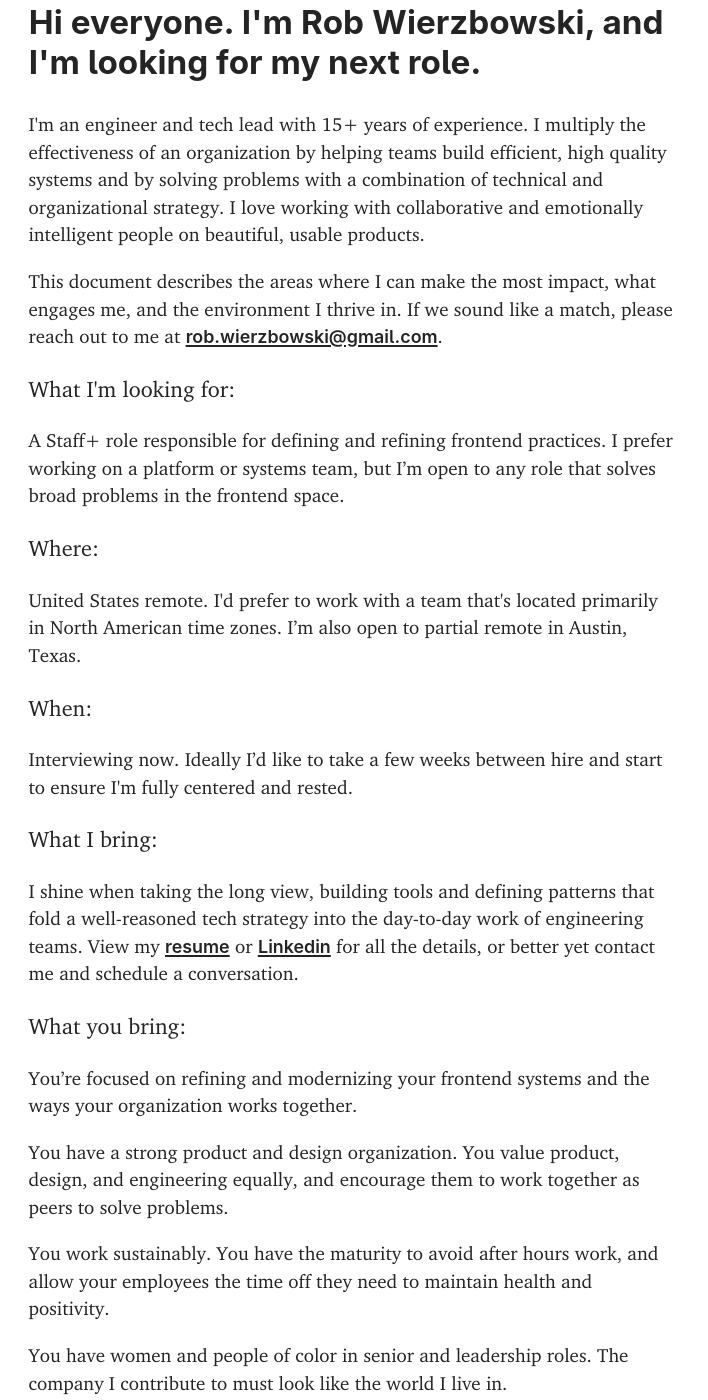
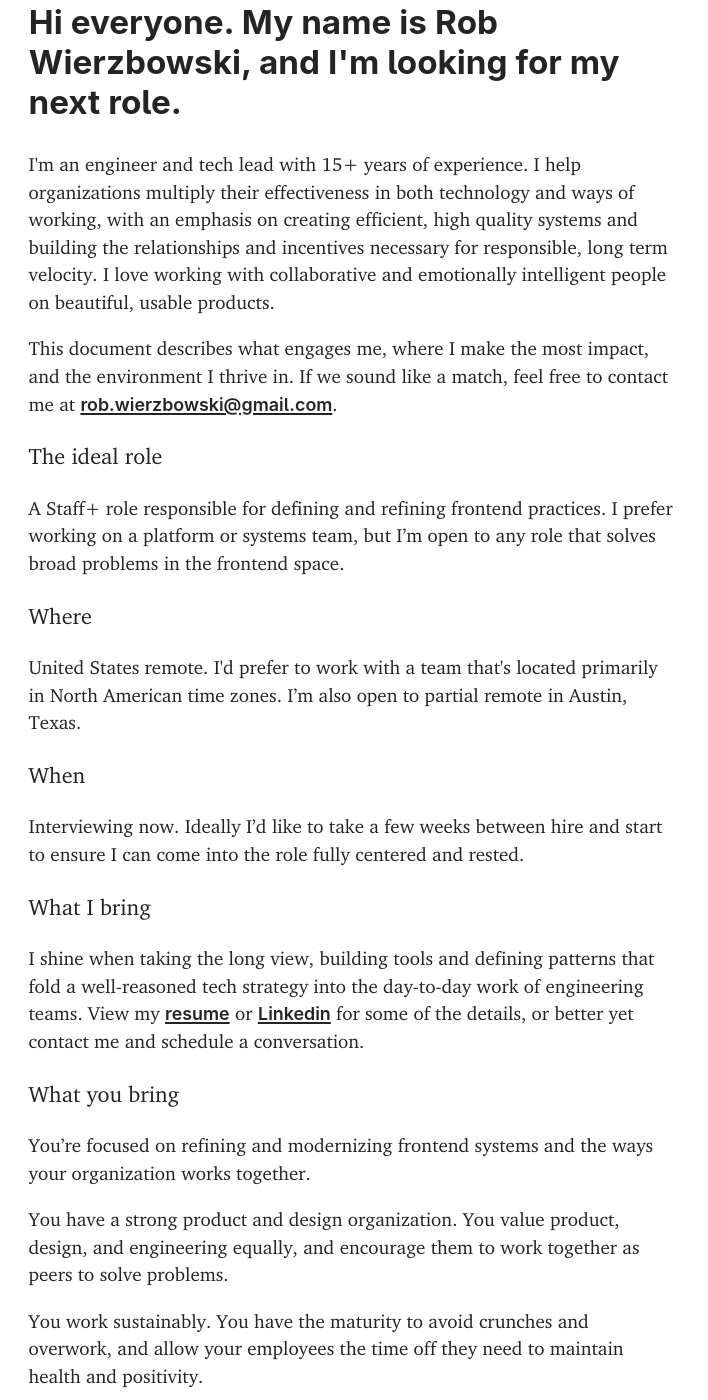
Before and after one commit to robwierzbowski/site, a plain HTML site: page src/drafts/hire.html in a window 1280 px wide. Shown: the part 54-1454 px from the top of the page, without its empty margins (0-708 px from the left). Drawn offline with Linux system fonts and the light colour scheme.

Commit message:
Embetter hire me content

```diff
--- a/src/drafts/hire.html
+++ b/src/drafts/hire.html
@@ -34,11 +34,11 @@
       href="/Inter-Variable_slnt,wght-micro-subset.2022-02-23.woff2"
     />
 
-    <title>Rob Wierzbowski</title>
+    <title>Looking for my next role :: Rob Wierzbowski</title>
 
     <meta
       name="description"
-      content="Principal/Staff frontend engineer focusing on frontend platform, ways of working, and organizational efficiency"
+      content="If you're looking for a Staff+ frontend engineer and tech leader, read on."
     />
 
     <style type="text/css">
@@ -329,22 +329,24 @@
       <article class="content">
         <section>
           <h1 class="title">
-            Hi everyone. I'm Rob Wierzbowski, and I'm looking for my next role.
+            Hi everyone. My name is Rob Wierzbowski, and I'm looking for my next
+            role.
           </h1>
 
           <p>
-            I'm an engineer and tech lead with 15+ years of experience. I
-            multiply the effectiveness of an organization by helping teams build
-            efficient, high quality systems and by solving problems with a
-            combination of technical and organizational strategy. I love working
-            with collaborative and emotionally intelligent people on beautiful,
+            I'm an engineer and tech lead with 15+ years of experience. I help
+            organizations multiply their effectiveness in both technology and
+            ways of working, with an emphasis on creating efficient, high
+            quality systems and building the relationships and incentives
+            necessary for responsible, long term velocity. I love working with
+            collaborative and emotionally intelligent people on beautiful,
             usable products.
           </p>
 
           <p>
-            This document describes the areas where I can make the most impact,
-            what engages me, and the environment I thrive in. If we sound like a
-            match, please reach out to me at
+            This document describes what engages me, where I make the most
+            impact, and the environment I thrive in. If we sound like a match,
+            feel free to contact me at
             <a href="mailto:rob.wierzbowski@gmail.com"
               >rob.wierzbowski@gmail.com</a
             >.
@@ -352,7 +354,7 @@
         </section>
 
         <section>
-          <h3 class="subtitle">What I'm looking for:</h3>
+          <h3 class="subtitle">The ideal role</h3>
 
           <p>
             A Staff+ role responsible for defining and refining frontend
@@ -362,7 +364,7 @@
         </section>
 
         <section>
-          <h3 class="subtitle">Where:</h3>
+          <h3 class="subtitle">Where</h3>
 
           <p>
             United States remote. I'd prefer to work with a team that's located
@@ -372,36 +374,37 @@
         </section>
 
         <section>
-          <h3 class="subtitle">When:</h3>
+          <h3 class="subtitle">When</h3>
 
           <p>
             Interviewing now. Ideally I’d like to take a few weeks between hire
-            and start to ensure I'm fully centered and rested.
+            and start to ensure I can come into the role fully centered and
+            rested.
           </p>
         </section>
 
         <section>
-          <h3 class="subtitle">What I bring:</h3>
+          <h3 class="subtitle">What I bring</h3>
 
           <p>
             I shine when taking the long view, building tools and defining
             patterns that fold a well-reasoned tech strategy into the day-to-day
             work of engineering teams. View my
-            <a href="/Robert-Wierzbowski-2023-2-9.pdf">resume</a> or
+            <a href="/Robert-Wierzbowski-2023-02-22.pdf">resume</a> or
             <a href="https://www.linkedin.com/in/robertwierzbowski/"
               >Linkedin</a
             >
-            for all the details, or better yet contact me and schedule a
+            for some of the details, or better yet contact me and schedule a
             conversation.
           </p>
         </section>
 
         <section>
-          <h3 class="subtitle">What you bring:</h3>
+          <h3 class="subtitle">What you bring</h3>
 
           <p>
-            You’re focused on refining and modernizing your frontend systems and
-            the ways your organization works together.
+            You’re focused on refining and modernizing frontend systems and the
+            ways your organization works together.
           </p>
 
           <p>
@@ -411,9 +414,9 @@
           </p>
 
           <p>
-            You work sustainably. You have the maturity to avoid after hours
-            work, and allow your employees the time off they need to maintain
-            health and positivity.
+            You work sustainably. You have the maturity to avoid crunches and
+            overwork, and allow your employees the time off they need to
+            maintain health and positivity.
           </p>
 
           <p>
@@ -436,7 +439,7 @@
         </section>
 
         <section>
-          <h3 class="subtitle">Non-alignments:</h3>
+          <h3 class="subtitle">Non-alignments</h3>
 
           <p>
             The following would make us a poor match. If you have these
@@ -444,7 +447,7 @@
           </p>
 
           <p>
-            You're a startup with less than 20 people in your tech organization.
+            You're a startup with less than 50 people in your tech organization.
           </p>
 
           <p>
@@ -467,12 +470,12 @@
         </section>
 
         <section>
-          <h3 class="subtitle">A note on interviews:</h3>
+          <h3 class="subtitle">A note on interviews</h3>
 
           <p>
             The interview process is a reflection of company culture. I look for
-            interviews that allow me to communicate my expertise in technology,
-            architecture, and leadership. I love an interview where we talk
+            interviews that allow me to communicate my expertise in leadership,
+            architecture, and technology. I love an interview where we talk
             about the organizational why and technical how of a feature set,
             pair on existing codebases, or explore architecture and ways of
             working. Take home coding exercises where I can fully consider the
@@ -482,9 +485,9 @@
           <p>
             Because of the breadth of the responsibilities at my level, it takes
             me an hour or so to get into a coding mindset. Leetcode and speed
-            focused exercises do not help a potential employer understand what I
-            bring to a company. If this is a step in your interview process I
-            suggest we replace it with a deeper technical discussion or pairing
+            focused exercises aren't an effective way to understand what I bring
+            to a company. If this is a step in your interview process I suggest
+            we replace it with a deeper technical discussion or pairing
             exercise. I don't participate in technical interviews that are
             unrelated to the role (e.g., algorithm quizzes); these tend to be
             cultural and socioeconomic filters instead of an investigation of a
@@ -494,11 +497,11 @@
 
         <section>
           <p>
-            Thanks for reading. If you think we could be a good match, contact
-            me at
+            Thanks for reading. If you think we could be a good match, go ahead
+            and send me a mail at
             <a href="mailto:rob.wierzbowski@gmail.com"
               >rob.wierzbowski@gmail.com</a
-            >. I look forward to hearing from you 👋🏼.
+            >. Looking forward to hearing from you 👋🏼.
           </p>
         </section>
       </article>
```
